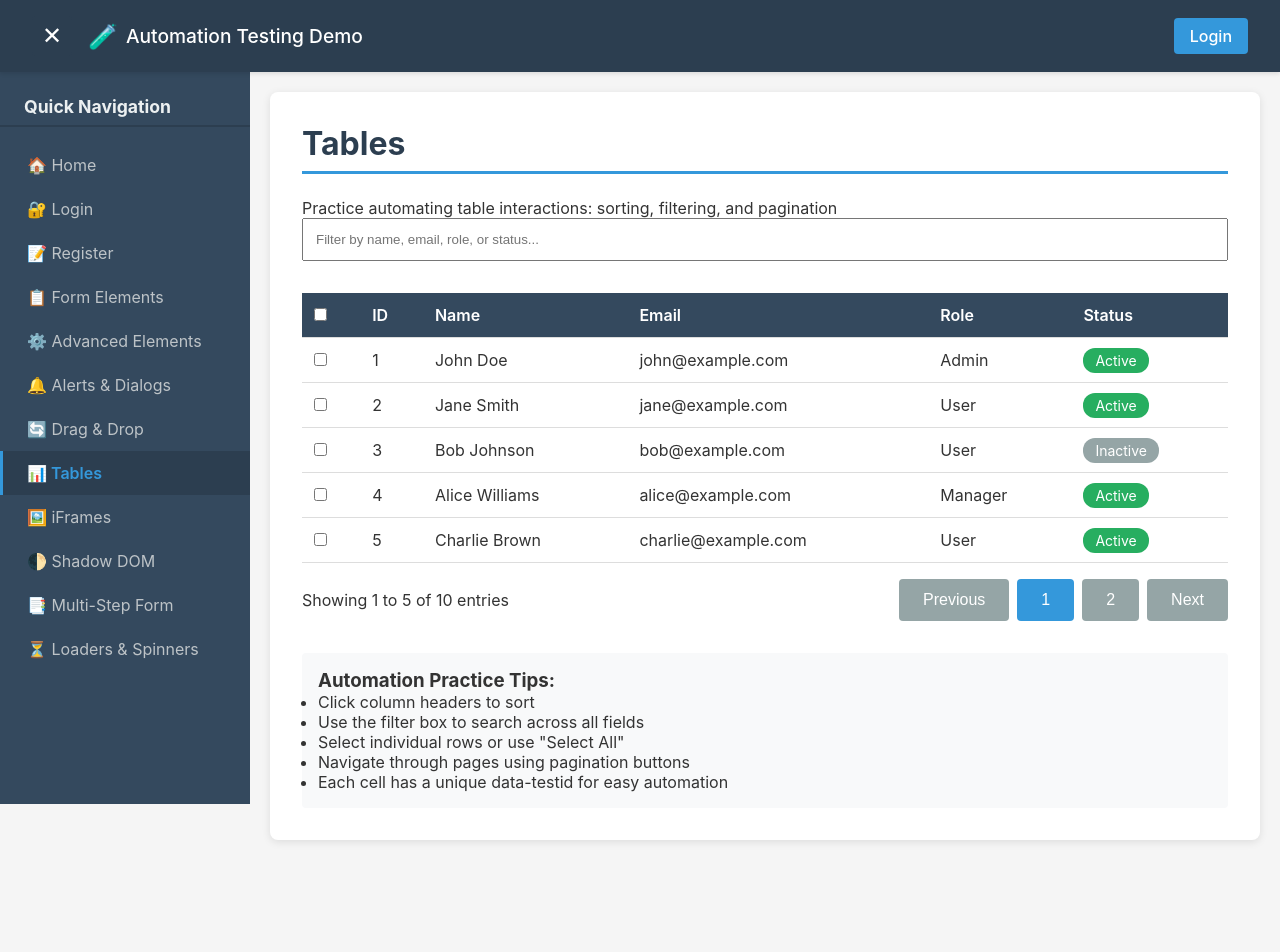
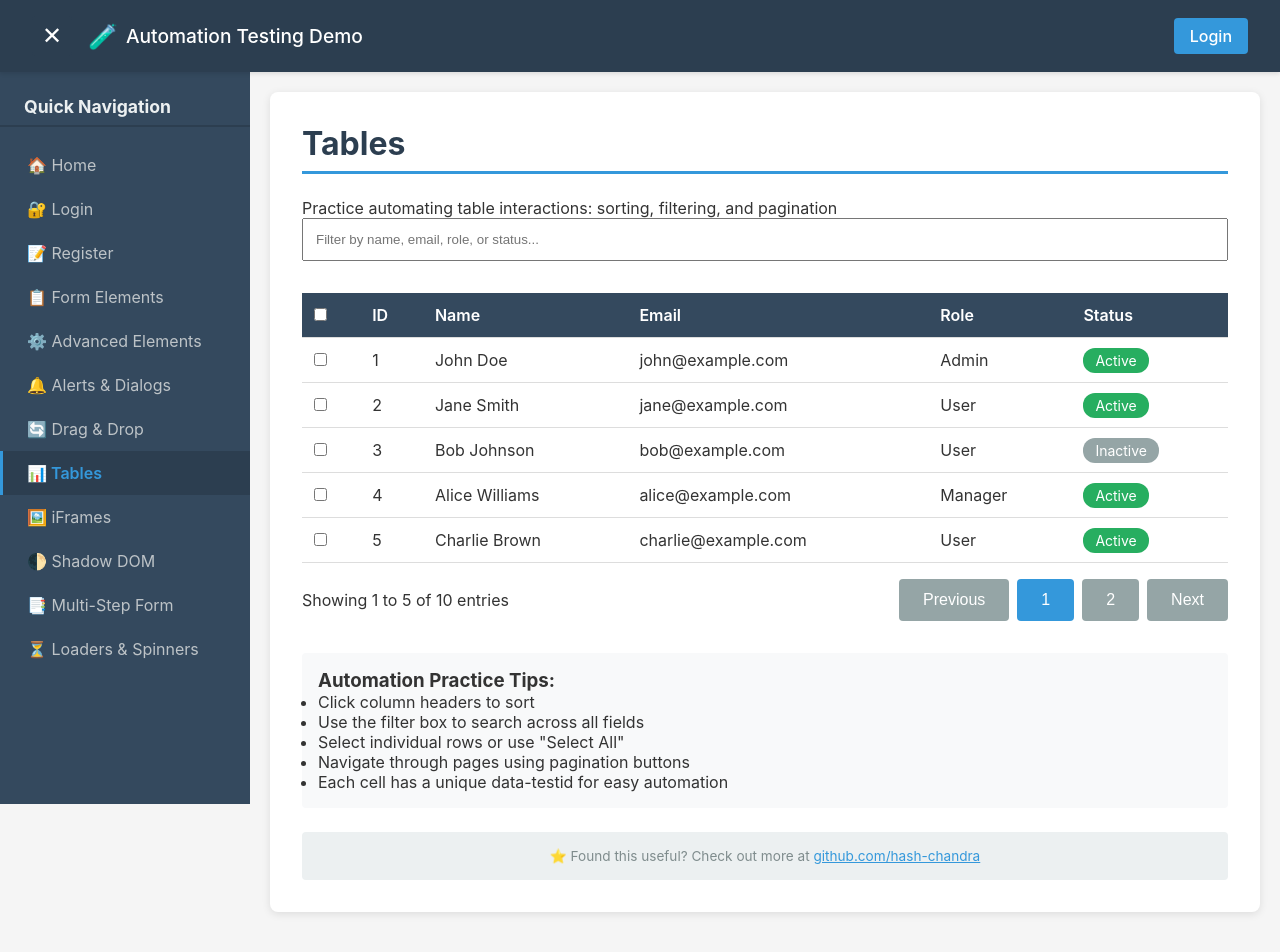
Before and after one commit to hash-chandra/demowebapp, a React (Vite) app: page /DemoWebApp/tables in a window 1280 px wide. Shown: the top 952 px of the page. Before the commit the page ends 892 px from the top, so only its background shows below. Built offline with nearby package versions, Linux system fonts and the light colour scheme.

Commit message:
Add GitHub attribution (@hash-chandra) across pages

```diff
--- a/src/pages/Home.tsx
+++ b/src/pages/Home.tsx
@@ -63,7 +63,10 @@ function Home() {
           <strong>Deployment:</strong> GitHub Pages
         </p>
       </section>
-    </div>
+      <footer style={{ marginTop: '3rem', paddingTop: '2rem', borderTop: '2px solid #ecf0f1', textAlign: 'center', color: '#7f8c8d' }}>
+        <p>Created by <a href="https://github.com/hash-chandra" target="_blank" rel="noopener noreferrer" style={{ color: '#3498db', textDecoration: 'none', fontWeight: 'bold' }}>@hash-chandra</a></p>
+        <p style={{ fontSize: '0.9rem', marginTop: '0.5rem' }}>Open Source • MIT License • Contributions Welcome</p>
+      </footer>    </div>
   )
 }
 
--- a/src/pages/Login.tsx
+++ b/src/pages/Login.tsx
@@ -239,6 +239,10 @@ input[placeholder='Enter your username']
 button[type='submit']`}
         </pre>
       </div>
+
+      <p style={{ textAlign: 'center', marginTop: '2rem', color: '#7f8c8d', fontSize: '0.9rem' }}>
+        Demo by <a href="https://github.com/hash-chandra" target="_blank" rel="noopener noreferrer" style={{ color: '#3498db' }}>@hash-chandra</a>
+      </p>
     </div>
   )
 }
--- a/src/pages/MultiStepForm.tsx
+++ b/src/pages/MultiStepForm.tsx
@@ -469,6 +469,12 @@ function MultiStepForm() {
           </button>
         </div>
       </form>
+
+      <div style={{ marginTop: '2rem', padding: '1rem', backgroundColor: '#f8f9fa', borderRadius: '4px', textAlign: 'center' }}>
+        <p style={{ margin: 0, fontSize: '0.9rem', color: '#7f8c8d' }}>
+          💡 Practice automation with this form • Built by <a href="https://github.com/hash-chandra" target="_blank" rel="noopener noreferrer" style={{ color: '#3498db', textDecoration: 'none' }}>@hash-chandra</a>
+        </p>
+      </div>
     </div>
   )
 }
--- a/src/pages/Tables.tsx
+++ b/src/pages/Tables.tsx
@@ -284,6 +284,12 @@ function Tables() {
           <li>Each cell has a unique data-testid for easy automation</li>
         </ul>
       </div>
+
+      <div style={{ marginTop: '1.5rem', textAlign: 'center', padding: '1rem', backgroundColor: '#ecf0f1', borderRadius: '4px' }}>
+        <p style={{ margin: 0, fontSize: '0.85rem', color: '#7f8c8d' }}>
+          ⭐ Found this useful? Check out more at <a href="https://github.com/hash-chandra" target="_blank" rel="noopener noreferrer" style={{ color: '#3498db' }}>github.com/hash-chandra</a>
+        </p>
+      </div>
     </div>
   )
 }
```
Also changed, not shown: package.json (+7 -0 lines), 1 other file (tests, documents, lock files or other folders).
